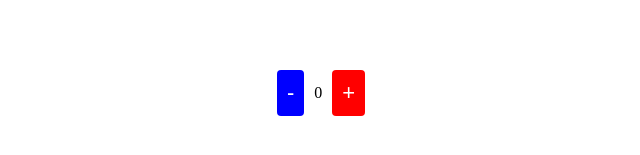
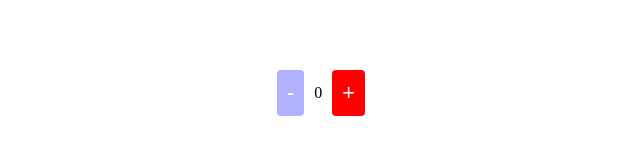
Before and after one commit to kothapallisridhar/frontend, a React (Vite) app in the folder react-app/: page / in a window 1280 px wide. Shown: the part 307-462 px from the top of the page, without its empty margins (319-959 px from the left). Built offline with nearby package versions, Linux system fonts and the light colour scheme.

Commit message:
counter button disabled attribute

```diff
--- a/react-app/src/App.css
+++ b/react-app/src/App.css
@@ -63,3 +63,7 @@ button.plus {
 button.minus {
   background-color: red;
 }
+
+button:disabled {
+  opacity: 0.3;
+}
--- a/react-app/src/components/Counter.jsx
+++ b/react-app/src/components/Counter.jsx
@@ -9,12 +9,12 @@ const Counter = () => {
       <button className='plus' onClick={()=> {
         if(count > 0)
           setCount(count - 1)
-        }}>-</button>
+        }} disabled={count == 0}>-</button>
       <p>{count}</p>
       <button className='minus' onClick={()=> {
         if(count < 10)
           setCount(count + 1)
-        }}>+</button>
+        }} disabled={count == 10}>+</button>
     </div>
   )
 }
```
